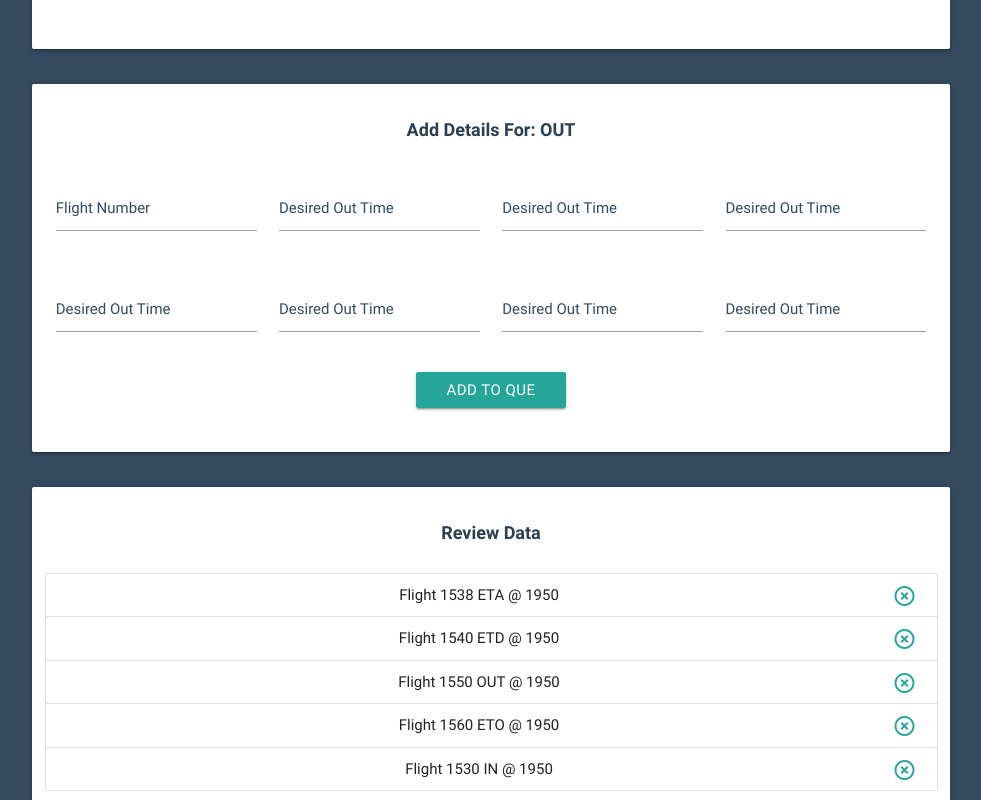
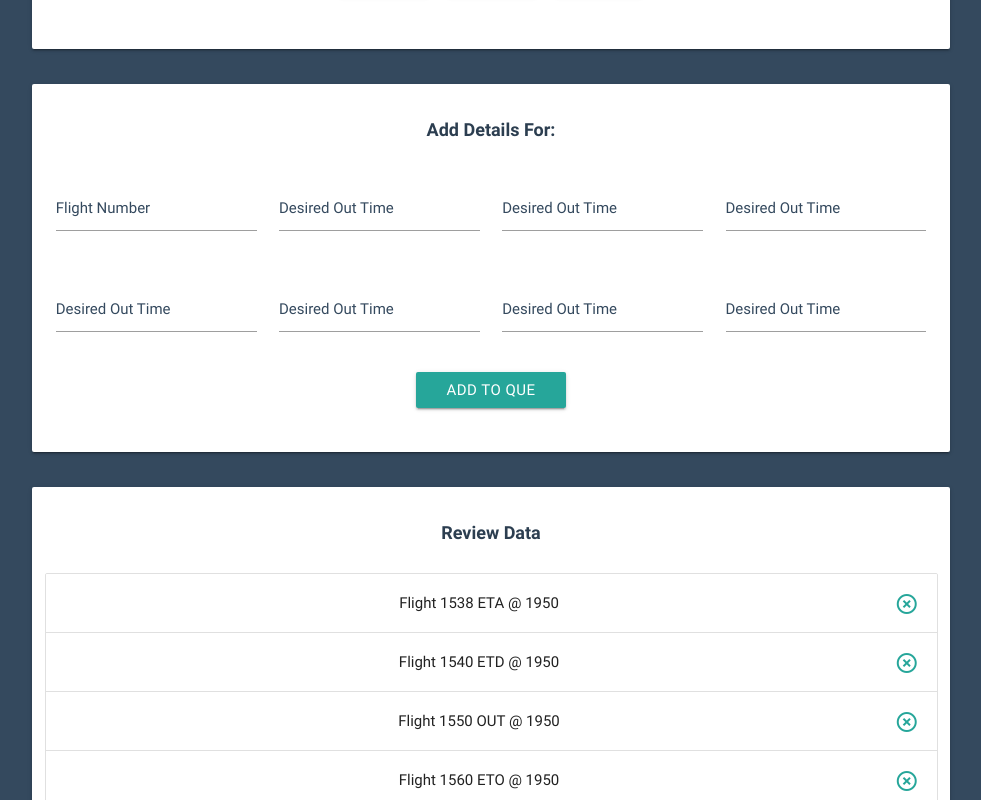
Before and after one commit to adnanmc/MCEG-CSV-GEN, an Angular app: page / in a window 1280 px wide. Shown: the part 260-1060 px from the top of the page, without its empty margins (149-1130 px from the left). Built offline with nearby package versions, Linux system fonts and the light colour scheme; what ng2-materialize would draw is missing.

Commit message:
events component now talkes to form component

```diff
--- a/src/app/app.component.html
+++ b/src/app/app.component.html
@@ -5,6 +5,6 @@
 </nav>
 <div class="container">
     <app-events (eventTypeClick)='grabEventName($event)'></app-events>
-    <app-form></app-form>
+    <app-form [eventName]='eventName'></app-form>
     <app-que></app-que>
 </div>
--- a/src/app/app.component.ts
+++ b/src/app/app.component.ts
@@ -1,4 +1,4 @@
-import { Component, Input } from '@angular/core';
+import { Component } from '@angular/core';
 
 @Component({
   selector: 'app-root',
@@ -13,6 +13,6 @@ export class AppComponent {
   grabEventName(name) {
     name = name.toString();
     this.eventName = name;
-    console.log(this.eventName);
+    // console.log(this.eventName);
   }
 }
--- a/src/app/events/events.component.ts
+++ b/src/app/events/events.component.ts
@@ -16,7 +16,6 @@ events: any = ['out', 'off', 'on', 'in', 'eta', 'etd', 'eto', 'eon', 'sub', 'cnl
 whichEvent(event) {
   event = event.toUpperCase();
   this.eventTypeClick.emit(event);
-  // console.log(event);
 }
 
 
--- a/src/app/form/form.component.html
+++ b/src/app/form/form.component.html
@@ -1,7 +1,7 @@
 <div class="row center">
     <div class="card-panel">
       <div class="row">
-          <h5>Add Details For: OUT</h5>
+          <h5>Add Details For: {{eventName}}</h5>
       </div>
       <div class="row">
         <div class="input-field col s3">
--- a/src/app/form/form.component.ts
+++ b/src/app/form/form.component.ts
@@ -1,15 +1,12 @@
-import { Component, OnInit } from '@angular/core';
+import { Component, Input } from '@angular/core';
 
 @Component({
   selector: 'app-form',
   templateUrl: './form.component.html',
   styleUrls: ['./form.component.css']
 })
-export class FormComponent implements OnInit {
+export class FormComponent {
 
-  constructor() { }
-
-  ngOnInit() {
-  }
+  @Input() eventName: string;
 
 }
--- a/src/app/que/que.component.css
+++ b/src/app/que/que.component.css
@@ -0,0 +1,8 @@
+ .que-item {
+   padding: 2%;
+ }
+
+/* .que-collection {
+  max-height: 400px;
+  overflow: scroll;
+} */
--- a/src/app/que/que.component.html
+++ b/src/app/que/que.component.html
@@ -3,13 +3,13 @@
     <div class="row">
       <h5>Review Data</h5>
     </div>
-    <div class="row">
+    <div class="row que-collection">
       <ul class="collection">
-        <li class="collection-item">Flight 1538 ETA @ 1950<a href="#!"><i class="material-icons secondary-content">highlight_off</i></a></li>
-        <li class="collection-item">Flight 1540 ETD @ 1950<a href="#!"><i class="material-icons secondary-content">highlight_off</i></a></li>
-        <li class="collection-item">Flight 1550 OUT @ 1950<a href="#!"><i class="material-icons secondary-content">highlight_off</i></a></li>
-        <li class="collection-item">Flight 1560 ETO @ 1950<a href="#!"><i class="material-icons secondary-content">highlight_off</i></a></li>
-        <li class="collection-item">Flight 1530 IN @ 1950<a href="#!"><i class="material-icons secondary-content">highlight_off</i></a></li>
+        <li class="collection-item que-item">Flight 1538 ETA @ 1950<a href="#!"><i class="material-icons secondary-content">highlight_off</i></a></li>
+        <li class="collection-item que-item">Flight 1540 ETD @ 1950<a href="#!"><i class="material-icons secondary-content">highlight_off</i></a></li>
+        <li class="collection-item que-item">Flight 1550 OUT @ 1950<a href="#!"><i class="material-icons secondary-content">highlight_off</i></a></li>
+        <li class="collection-item que-item">Flight 1560 ETO @ 1950<a href="#!"><i class="material-icons secondary-content">highlight_off</i></a></li>
+        <li class="collection-item que-item">Flight 1530 IN @ 1950<a href="#!"><i class="material-icons secondary-content">highlight_off</i></a></li>
       </ul>
     </div>
 
```
